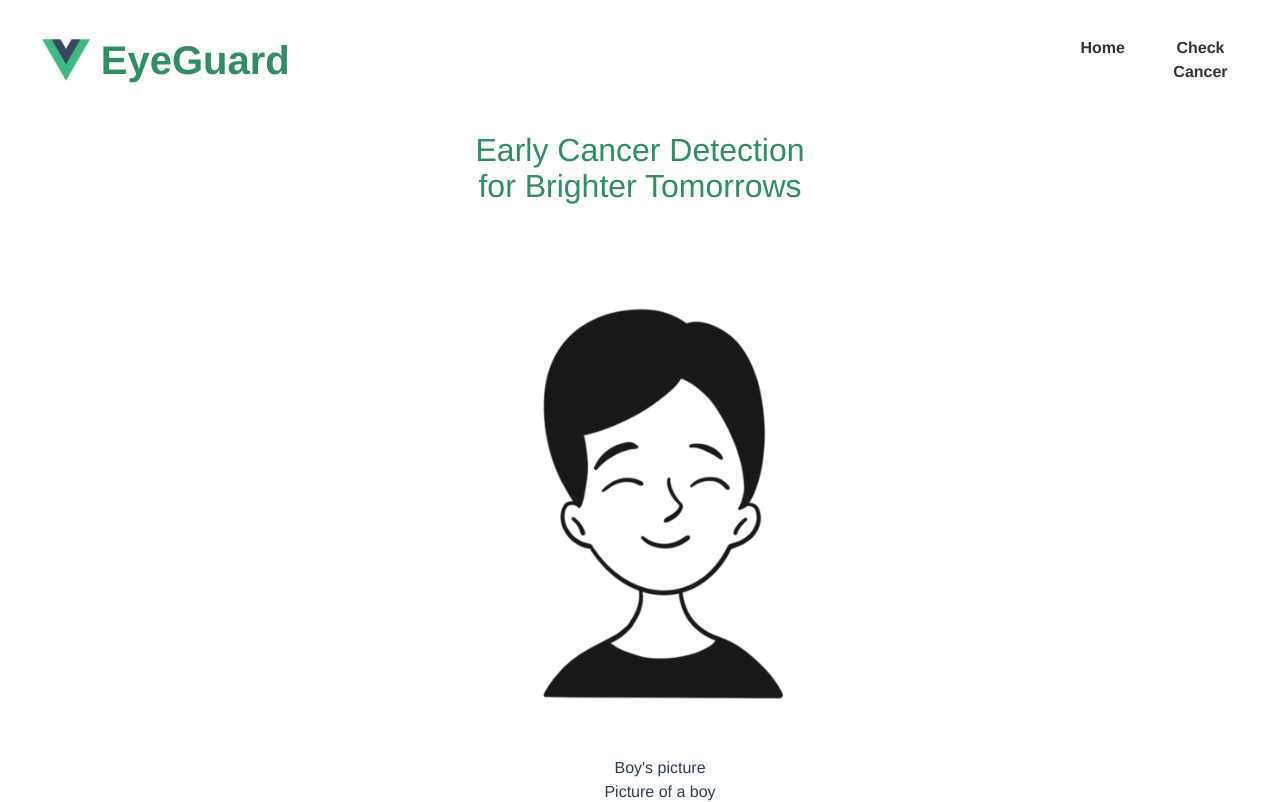
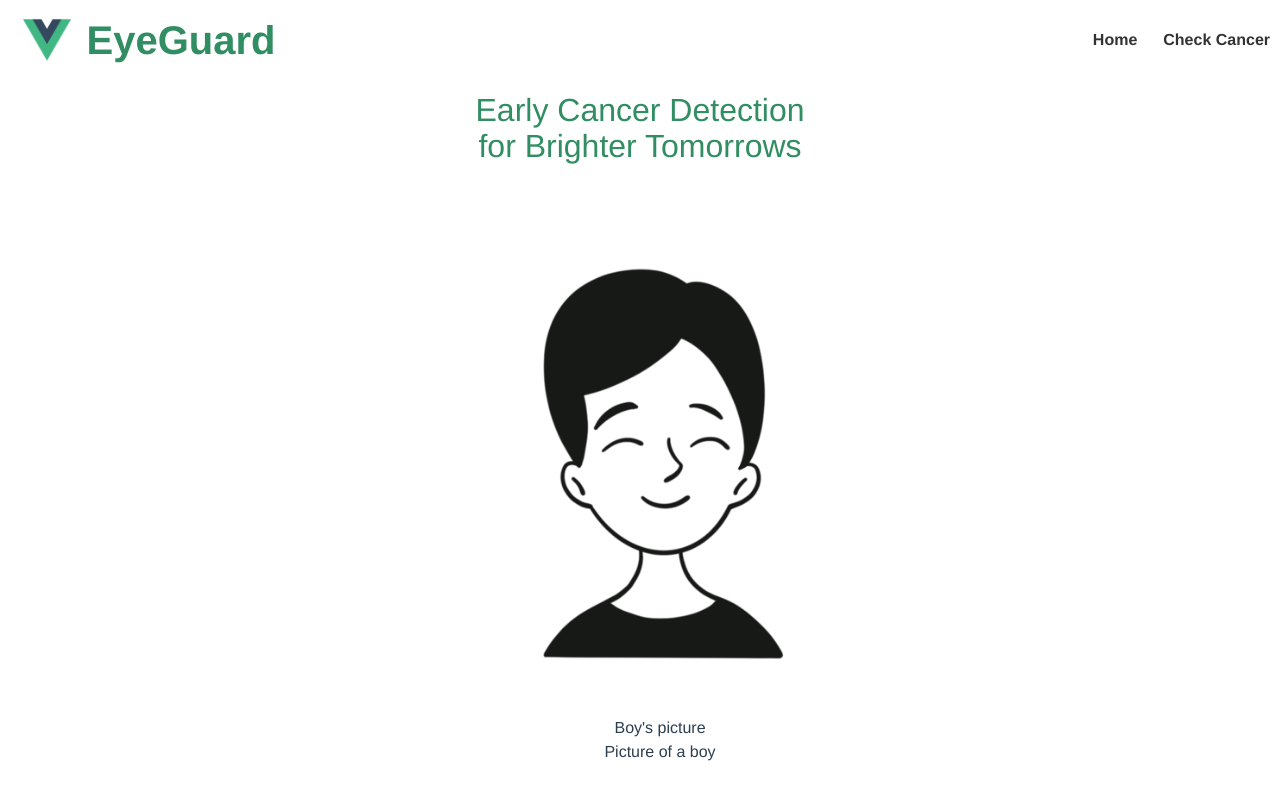
Before and after one commit to nada912/EyeGuard, a Vue app: page / in a window 1280 px wide. Shown: the top 802 px of the page. Built offline with nearby package versions, Linux system fonts and the light colour scheme.

Commit message:
modified:   src/components/NavbarComp.vue

```diff
--- a/src/components/NavbarComp.vue
+++ b/src/components/NavbarComp.vue
@@ -1,5 +1,5 @@
 <template>
-  <nav>
+  <nav class="navbar">
     <div class="container mx-auto flex justify-between items-center">
       <div class="logo">
         <img src="../assets/logo.png" alt="Logo" class="w-12 h-12" />
```
